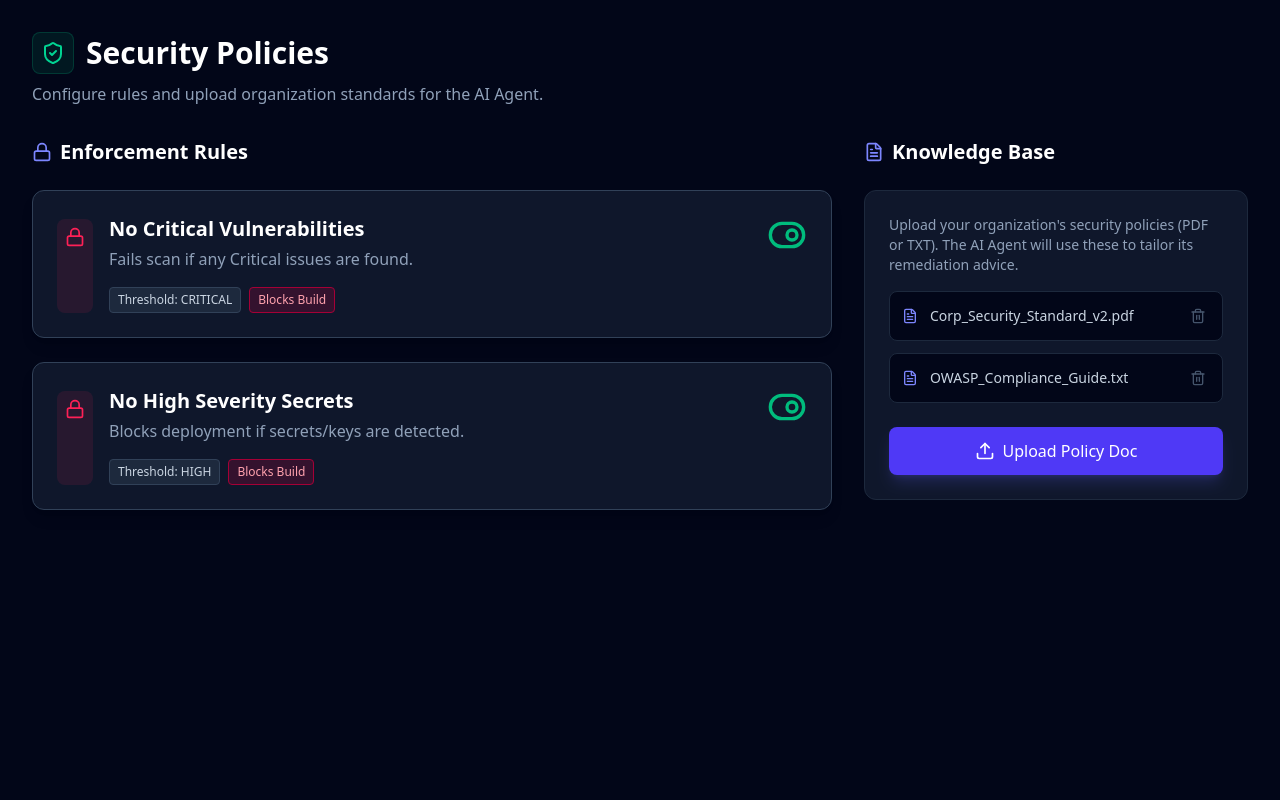
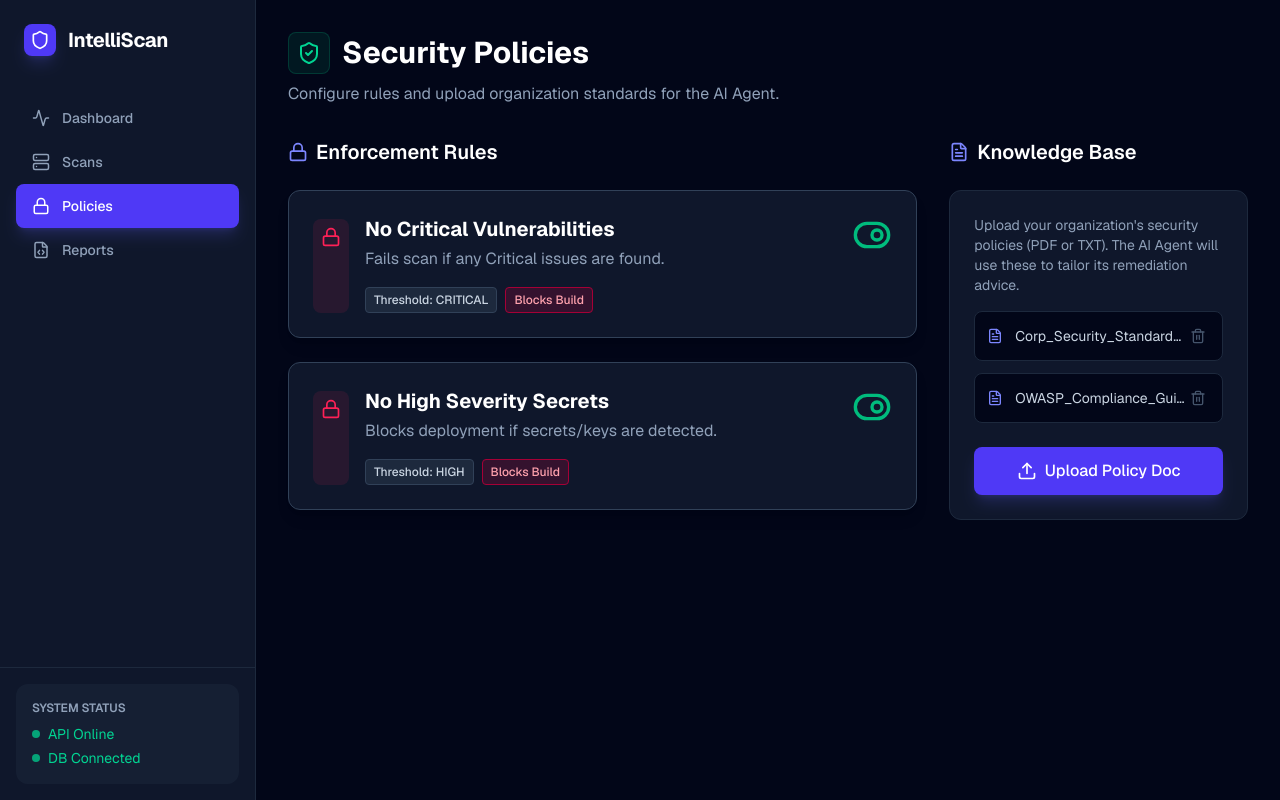
Before and after one commit to mwarsss/miniature-garbanzo, a Next.js app in the folder frontend/: page /policies in a window 1280 px wide. Built offline with nearby package versions, Linux system fonts and the light colour scheme; no server answers.

Commit message:
feat: Add sidebar to Policies page and restore navigation
- Adds the consistent sidebar navigation to the  for a unified user experience.
- Restores the 'Policies' link in the main dashboard's sidebar in .

```diff
--- a/frontend/app/page.tsx
+++ b/frontend/app/page.tsx
@@ -162,6 +162,7 @@ export default function Dashboard() {
         <nav className="flex-1 px-4 space-y-2 mt-4">
           <NavItem icon={<Activity />} label="Dashboard" href="/" />
           <NavItem icon={<Server />} label="Scans" href="/scans" />
+          <NavItem icon={<Lock />} label="Policies" href="/policies" />
           <NavItem icon={<FileCode />} label="Reports" href="/reports" />
         </nav>
 
--- a/frontend/app/policies/page.tsx
+++ b/frontend/app/policies/page.tsx
@@ -1,6 +1,8 @@
 'use client';
 
 import React, { useState, useEffect } from 'react';
+import Link from 'next/link';
+import { usePathname } from 'next/navigation';
 import {
   ShieldCheck,
   Lock,
@@ -11,7 +13,11 @@ import {
   FileText,
   Upload,
   Trash2,
-  Plus
+  Plus,
+  Shield,
+  Activity,
+  Server,
+  FileCode
 } from 'lucide-react';
 
 interface Policy {
@@ -128,8 +134,39 @@ export default function PoliciesPage() {
   };
 
   return (
-    <div className="min-h-screen bg-slate-950 text-slate-200 p-8">
+    <div className="min-h-screen bg-slate-950 text-slate-200 font-sans selection:bg-indigo-500 selection:text-white">
 
+      <aside className="fixed left-0 top-0 h-full w-64 bg-slate-900 border-r border-slate-800 flex flex-col">
+        <div className="p-6 flex items-center gap-3">
+          <div className="h-8 w-8 bg-indigo-600 rounded-lg flex items-center justify-center shadow-lg shadow-indigo-500/20">
+            <Shield className="text-white h-5 w-5" />
+          </div>
+          <span className="font-bold text-xl tracking-tight text-white">IntelliScan</span>
+        </div>
+
+        <nav className="flex-1 px-4 space-y-2 mt-4">
+          <NavItem icon={<Activity />} label="Dashboard" href="/" />
+          <NavItem icon={<Server />} label="Scans" href="/scans" />
+          <NavItem icon={<Lock />} label="Policies" href="/policies" />
+          <NavItem icon={<FileCode />} label="Reports" href="/reports" />
+        </nav>
+
+        <div className="p-4 border-t border-slate-800">
+          <div className="bg-slate-800/50 rounded-xl p-4">
+            <p className="text-xs text-slate-400 uppercase font-semibold mb-2">System Status</p>
+            <div className="flex items-center gap-2 text-sm text-emerald-400">
+              <div className="h-2 w-2 rounded-full bg-emerald-400 animate-pulse" />
+              API Online
+            </div>
+            <div className="flex items-center gap-2 text-sm text-emerald-400 mt-1">
+              <div className="h-2 w-2 rounded-full bg-emerald-400 animate-pulse" />
+              DB Connected
+            </div>
+          </div>
+        </div>
+      </aside>
+
+      <main className="ml-64 p-8">
         <header className="mb-8">
           <div className="flex items-center gap-3 mb-2">
             <div className="p-2 bg-emerald-500/10 rounded-lg border border-emerald-500/20">
@@ -252,10 +289,28 @@ export default function PoliciesPage() {
               </label>
             </div>
           </div>
-
         </div>
+      </main>
     </div>
   );
+}
+
+function NavItem({ icon, label, href }: { icon: React.ReactNode, label: string, href: string }) {
+  const pathname = usePathname();
+  const active = pathname === href;
+
+  const content = (
+    <div className={`w-full flex items-center gap-3 px-4 py-3 rounded-lg text-sm font-medium transition-all ${
+      active
+        ? 'bg-indigo-600 text-white shadow-lg shadow-indigo-500/20'
+        : 'text-slate-400 hover:text-slate-200 hover:bg-slate-800'
+    }`}>
+      {React.cloneElement(icon as React.ReactElement, { size: 18 })}
+      {label}
+    </div>
+  );
+
+  return ( <Link href={href}>{content}</Link> );
 }
 
 function Badge({ label, color }: { label: string, color: 'slate' | 'rose' | 'emerald' }) {
```
Lines whose indentation alone changed are shown as unchanged.
